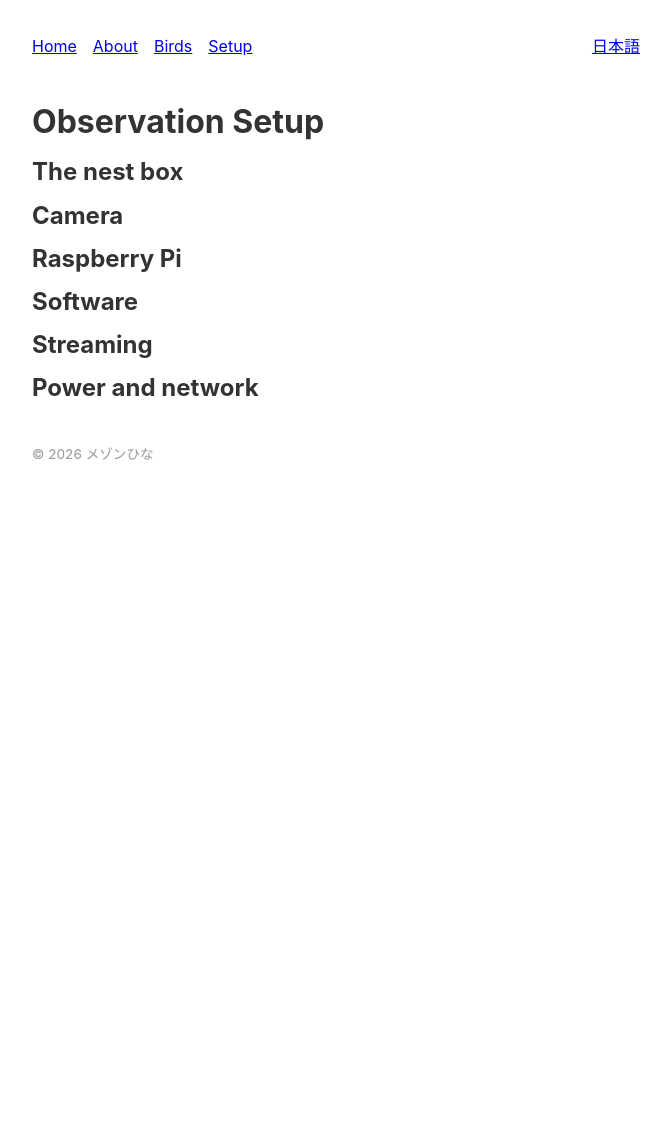
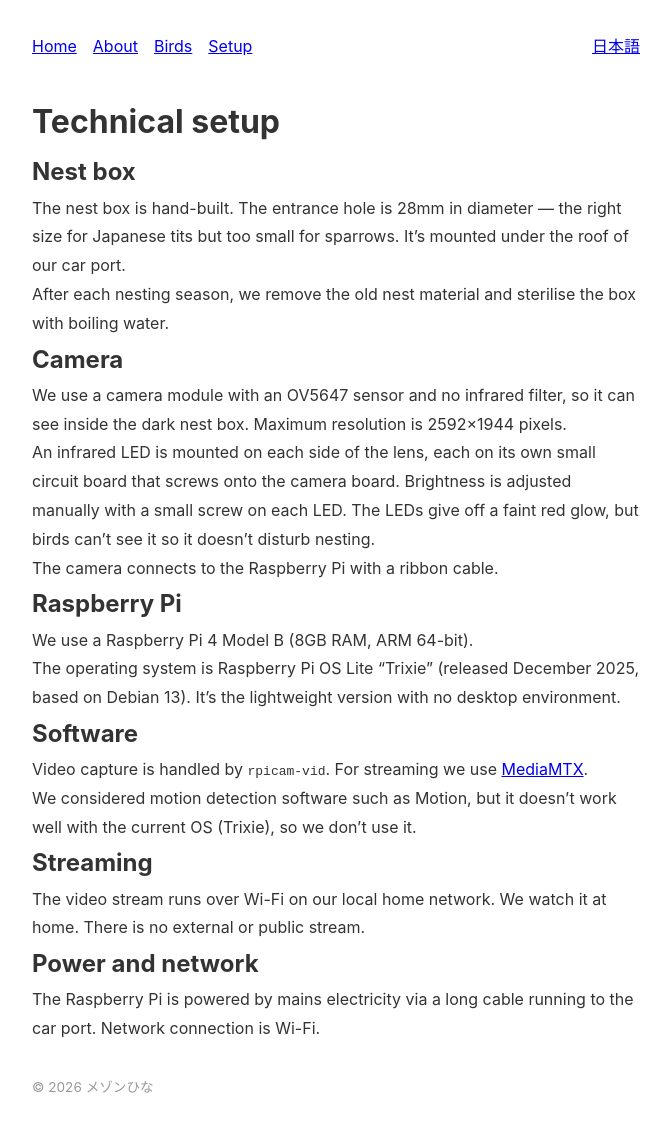
Before and after one commit to tagawa/maison-hina, a Jekyll site: the page built from en/setup.md, in a window 1280 px wide. Shown: the whole page, without its empty margins (304-975 px from the left). Built offline with Jekyll 4.4.1, drawn with Linux system fonts in a browser that asks for light colours; comment, search, counter and statistics services are not loaded; before the commit the page ends 900 px from its top, so only the background shows below that.

Commit message:
Update setup.md

```diff
--- a/en/setup.md
+++ b/en/setup.md
@@ -3,33 +3,43 @@ title: Setup
 json_ld:
   "@context": "https://schema.org"
   "@type": "Article"
-  headline: "Observation Setup"
+  headline: "Technical setup"
   url: "https://maison-hina.com/en/setup"
   inLanguage: "en"
 ---
 
-# Observation Setup
+# Technical setup
 
-## The nest box
+## Nest box
 
-<!-- TODO: Dimensions, material, entrance hole size, mounting location -->
+The nest box is hand-built. The entrance hole is 28mm in diameter — the right size for Japanese tits but too small for sparrows. It's mounted under the roof of our car port.
+
+After each nesting season, we remove the old nest material and sterilise the box with boiling water.
 
 ## Camera
 
-<!-- TODO: Camera model, resolution, IR/night vision, how it's mounted inside -->
+We use a camera module with an OV5647 sensor and no infrared filter, so it can see inside the dark nest box. Maximum resolution is 2592×1944 pixels.
+
+An infrared LED is mounted on each side of the lens, each on its own small circuit board that screws onto the camera board. Brightness is adjusted manually with a small screw on each LED. The LEDs give off a faint red glow, but birds can't see it so it doesn't disturb nesting.
+
+The camera connects to the Raspberry Pi with a ribbon cable.
 
 ## Raspberry Pi
 
-<!-- TODO: Model, OS, role (recording, streaming, both?) -->
+We use a Raspberry Pi 4 Model B (8GB RAM, ARM 64-bit).
+
+The operating system is Raspberry Pi OS Lite "Trixie" (released December 2025, based on Debian 13). It's the lightweight version with no desktop environment.
 
 ## Software
 
-<!-- TODO: What software/code is running, any custom scripts -->
+Video capture is handled by `rpicam-vid`. For streaming we use [MediaMTX](https://github.com/bluenviron/mediamtx).
+
+We considered motion detection software such as Motion, but it doesn't work well with the current OS (Trixie), so we don't use it.
 
 ## Streaming
 
-<!-- TODO: How the stream/recordings reach viewers (YouTube, direct, etc.) -->
+The video stream runs over Wi-Fi on our local home network. We watch it at home. There is no external or public stream.
 
 ## Power and network
 
-<!-- TODO: How it's all powered and connected -->
+The Raspberry Pi is powered by mains electricity via a long cable running to the car port. Network connection is Wi-Fi.
```
